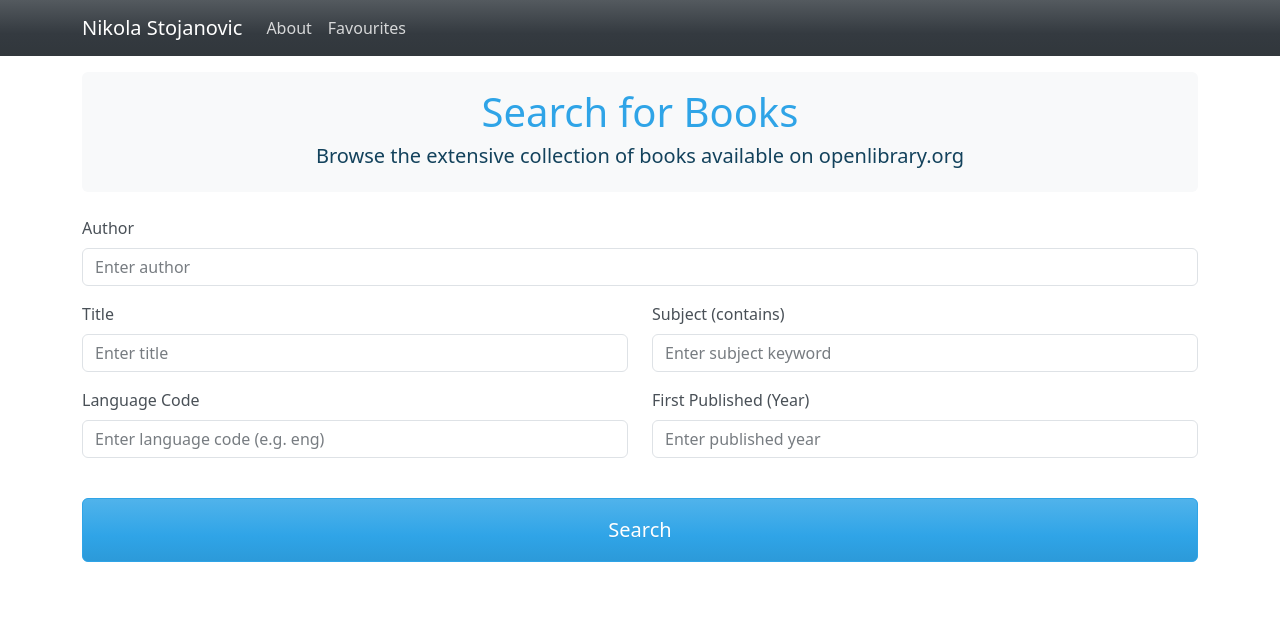
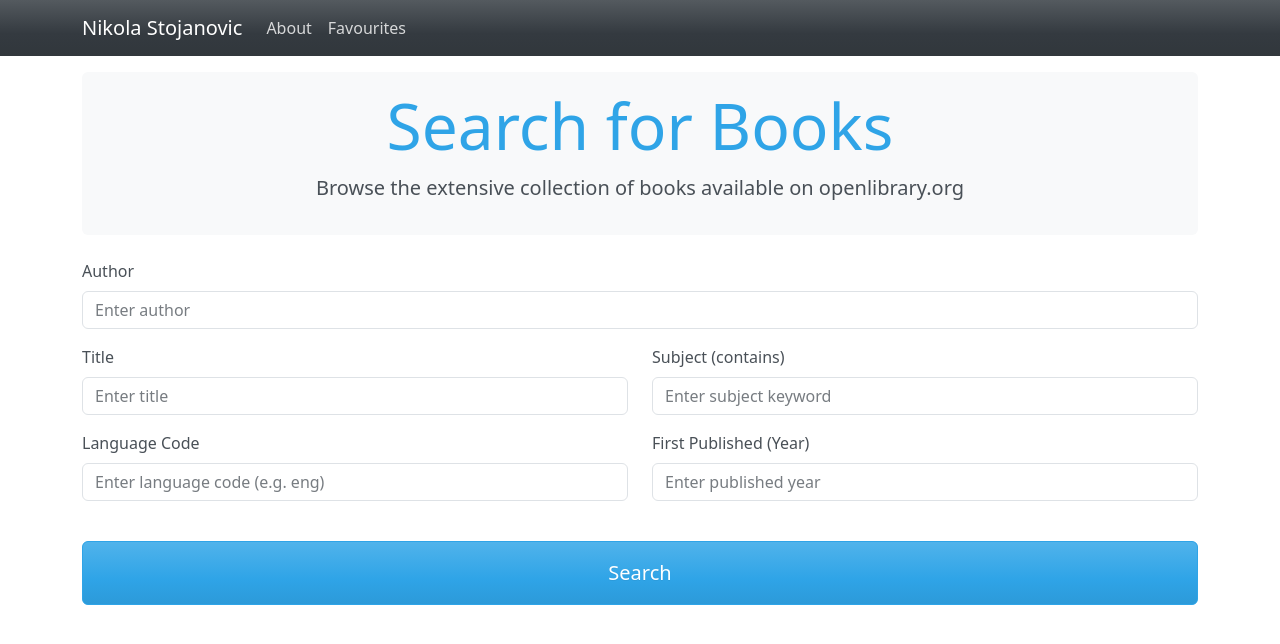
Before and after one commit to nikolastoj95/BTI425-WebProgramming_Apps_Services, a Next.js app in the folder assignments/dev/a2/assign2-app/: page / in a window 1280 px wide. Shown: the top 644 px of the page. Built offline with nearby package versions, Linux system fonts and the light colour scheme.

Commit message:
changed the text and subtext page header props class names

```diff
--- a/assignments/dev/a2/assign2-app/pages/index.js
+++ b/assignments/dev/a2/assign2-app/pages/index.js
@@ -39,16 +39,12 @@ export default function Home() {
     return (
       <>
         <PageHeader
-          text={
-            <span>
-              <h1>Search for Books</h1>
-            </span>
-          }
+          text={ <h1 class="display-3">Search for Books</h1>}
           subtext={
-            <h5 className="text-primary-emphasis">
+            <p class="lead">
               Browse the extensive collection of books available on
               openlibrary.org
-            </h5>
+            </p>
           }
         />
         <Form onSubmit={handleSubmit(processSubmit)}>
@@ -98,7 +94,7 @@ export default function Home() {
                   {...register('first_publish_year', {validate: {aboveZero: v => v > 0 || v == ''}})}
 
                 />
-                 {errors.first_publish_year?.type == "aboveZero" && <><span className="formError">Year Has to be Postive</span></>}
+                 {errors.first_publish_year?.type == "aboveZero" && <><span className="formError">Year Has to be Above 0</span></>}
               </Form.Group>
             </Col>
           </Row>
```
